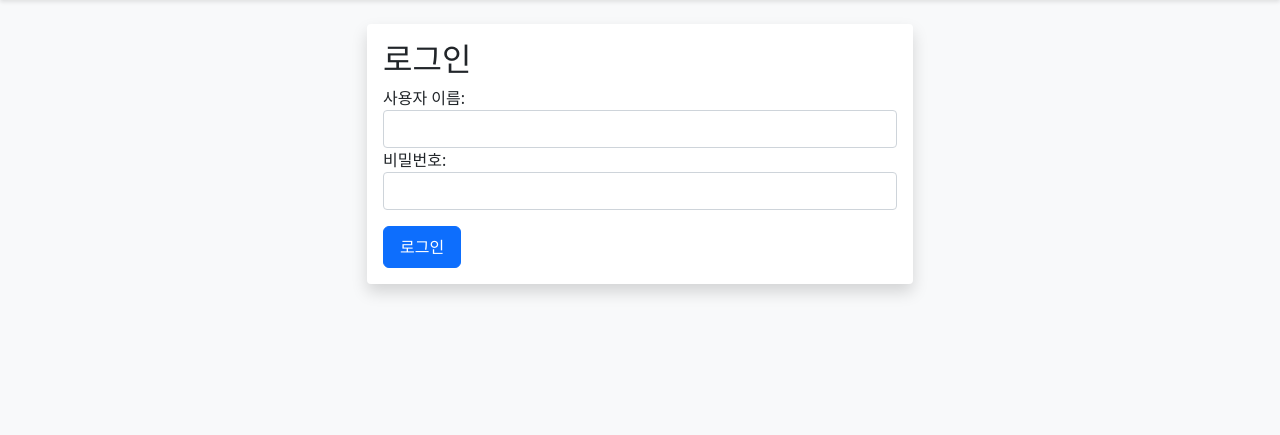
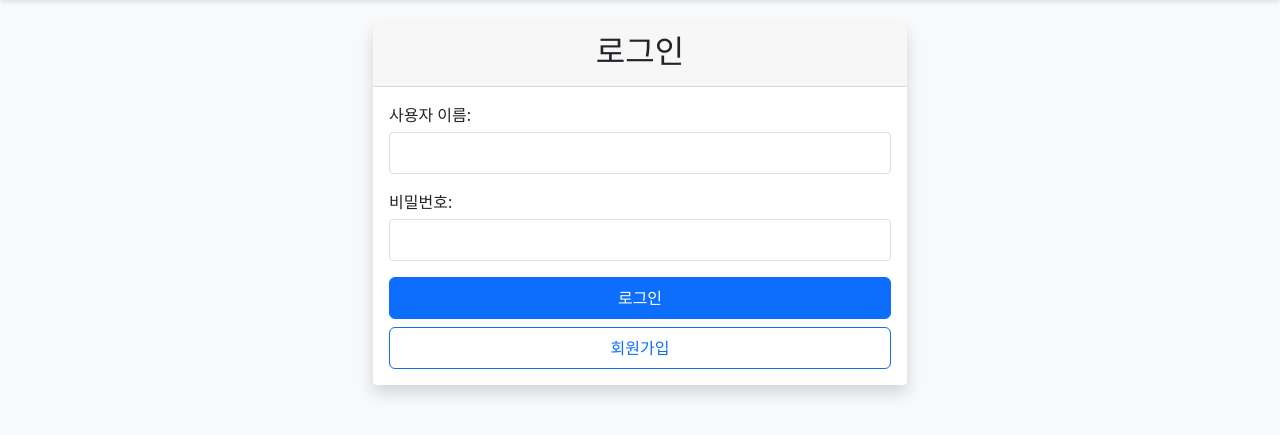
Before and after one commit to BaeTab/board_project, a Django app: page /login/ in a window 1280 px wide. Shown: the part 56-491 px from the top of the page. Run offline with Django 5.2, Linux system fonts and the light colour scheme.

Commit message:
- 회원가입 링크 추가

```diff
--- a/board/templates/registration/login.html
+++ b/board/templates/registration/login.html
@@ -1,11 +1,14 @@
 {% extends 'board/base.html' %}
 
 {% block content %}
+<div class="container mt-4">
     <div class="row justify-content-center">
         <div class="col-md-6">
             <div class="card">
+                <div class="card-header">
+                    <h2 class="text-center">로그인</h2>
+                </div>
                 <div class="card-body">
-                    <h2 class="card-title">로그인</h2>
                     <form method="post">
                         {% csrf_token %}
                         <div class="form-group">
@@ -16,10 +19,33 @@
                             <label for="id_password">비밀번호:</label>
                             <input type="password" name="password" class="form-control" required id="id_password">
                         </div>
-                        <button type="submit" class="btn btn-primary mt-3">로그인</button>
+                        <div class="d-grid gap-2">
+                            <button type="submit" class="btn btn-primary">로그인</button>
+                            <a href="{% url 'signup' %}" class="btn btn-outline-primary">회원가입</a>
+                        </div>
                     </form>
                 </div>
             </div>
         </div>
     </div>
+</div>
+
+<style>
+    .form-group {
+        margin-bottom: 1rem;
+    }
+    .form-group input {
+        width: 100%;
+        padding: 8px;
+        margin-top: 5px;
+        border: 1px solid #ddd;
+        border-radius: 4px;
+    }
+    .errorlist {
+        color: red;
+        list-style: none;
+        padding: 0;
+        margin: 5px 0;
+    }
+</style>
 {% endblock %}
```
